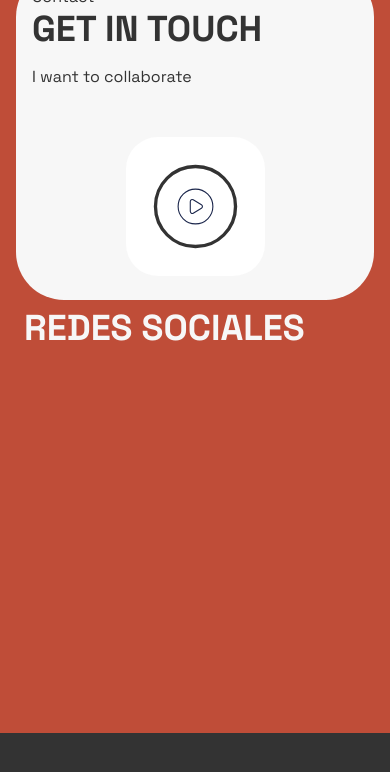
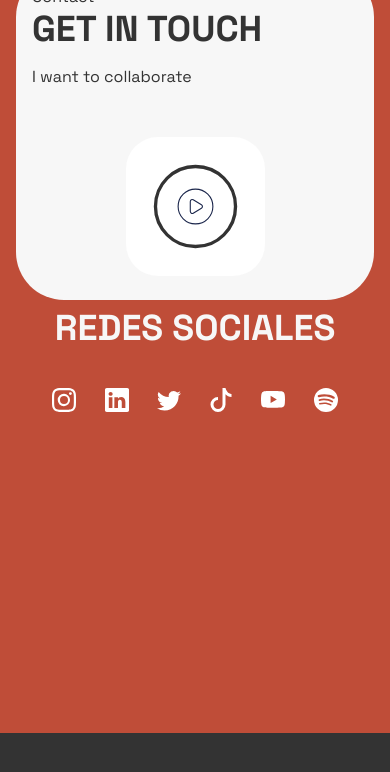
Before and after one commit to GarooInc/Portolio-JE, a React (Vite) app: page / in a window 390 px wide. Shown: the part 3487-4259 px from the top of the page. Built offline with nearby package versions, Linux system fonts and the light colour scheme.

Commit message:
Update PrincipalPage.jsx

```diff
--- a/src/pages/PrincipalPage.jsx
+++ b/src/pages/PrincipalPage.jsx
@@ -43,9 +43,9 @@ const PrincipalPage = () => {
                     </div>
                     <img src="/images/podcast.svg" alt="Logo" className="w-1/2 md:w-1/2 h-auto md:h-full p-4 object-cover rounded-6xl"/>
                 </div>
-                <div className="max-w-screen-xl mx-4 md:mx-4 flex flex-col md:flex-row gap-6 md:gap-8 rounded-6xl p-2 md:p-8 overflow-hidden">
-                    <Title text={t('contact.media')} color="text-je-white" textAlign="text-left" />
-                    <div className="hidden lg:flex lg:items-center lg:justify-end lg:flex-1 lg:gap-x-6">
+                <div className="max-w-screen-xl mx-4 md:mx-4 flex flex-col md:flex-row gap-6 md:gap-8 rounded-6xl p-2 md:p-8 overflow-hidden justify-start">
+                    <Title text={t('contact.media')} color="text-je-white" textAlign="text-center" />
+                    <div className="justify-evenly items-evenly flex flex-row lg:flex lg:items-center lg:justify-end lg:flex-1 lg:gap-x-6">
                         <a href="https://www.instagram.com/jose_echeve/" target="_blank" rel="noreferrer" className="text-white">
                             <BsInstagram className="h-6 w-6" aria-hidden="true" />
                         </a>
```
